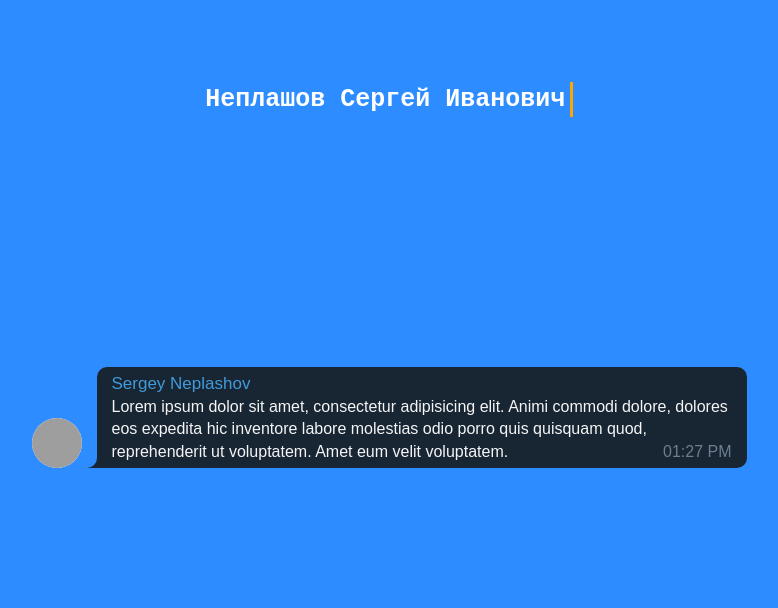
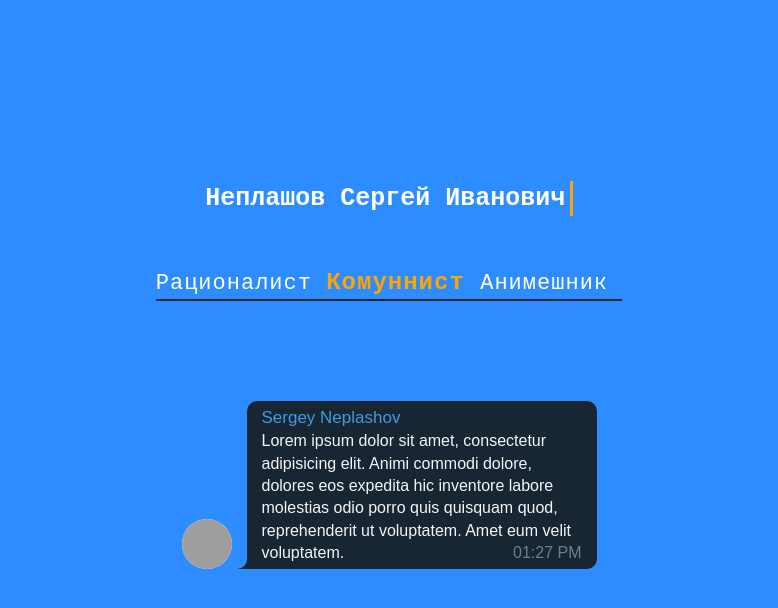
Before and after one commit to Znichu/home_one, a React (Create React App) app: page / in a window 1280 px wide. Shown: the top 608 px of the page, without its empty margins (251-1029 px from the left). Built offline with nearby package versions, Linux system fonts and the light colour scheme; grey boxes are pictures that could not be loaded.

Commit message:
added quality component

```diff
--- a/src/App.jsx
+++ b/src/App.jsx
@@ -2,11 +2,20 @@ import React from 'react';
 import './App.css';
 import DialogItem from "./сomponents/DialogItem/DialogItem";
 import FullName from "./сomponents/FullName/FullName";
+import Qualities from "./сomponents/Qualities/Qualities";
 
 function App() {
+
+
+    let qualities = [
+        {quality: 'рационалист', id: 1, className: ''},
+        {quality: 'комуннист', id: 2,  className: 'beautiful'},
+        {quality: 'анимешник', id: 3,  className: ''},
+    ];
     return (
         <div className="App">
             <FullName />
+            <Qualities qualities = {qualities} />
             <DialogItem />
         </div>
     );
--- a/src/сomponents/DialogItem/DialogItem.css
+++ b/src/сomponents/DialogItem/DialogItem.css
@@ -7,7 +7,7 @@
     flex-wrap: nowrap;
     justify-content: center;
     align-items: center;
-    margin: 250px;
+    margin: 50px;
 }
 
 .cloud {
@@ -15,7 +15,7 @@
     border-radius: 10px 10px 10px 0;
     padding: 5px 15px 5px 15px;
     position: relative;
-    max-width: 650px;
+    max-width: 350px;
 }
 
 .cloud:before {
--- a/src/сomponents/FullName/FullName.jsx
+++ b/src/сomponents/FullName/FullName.jsx
@@ -1,12 +1,13 @@
 import React from "react";
-import './FullName.css'
+import style from './FullName.module.css'
 
 
 class FullName extends React.Component {
     render = () => {
+
         return (
-            <div className="wrapper">
-                <h1 className="title">Неплашов Сергей Иванович</h1>
+            <div className={style.wrapper}>
+                <h1 className={style.title}>Неплашов Сергей Иванович</h1>
             </div>
         );
     }
--- a/src/сomponents/FullName/FullName.css
+++ b/src/сomponents/FullName/FullName.module.css
@@ -1,6 +1,9 @@
 * {
     padding: 0;
     margin: 0;
+}
+.qualities {
+    margin: 50px;
 }
 
 .wrapper{
--- /dev/null
+++ b/src/сomponents/Qualities/Qualities.jsx
@@ -0,0 +1,16 @@
+import React from "react";
+import style from './Qualities.module.css'
+import Quality from "./Quality/Quality";
+
+
+const Qualities = (props) => {
+    let quality = props.qualities.map(i => <Quality key={i.id}
+                        quality = {i.quality[0].toUpperCase() + i.quality.substring(1)} /> );
+
+    return (
+        <div className={style.qualities}>
+                {quality}
+        </div>
+    );
+}
+export default Qualities;
--- /dev/null
+++ b/src/сomponents/Qualities/Qualities.module.css
@@ -0,0 +1,11 @@
+.qualities {
+    margin: 50px;
+}
+.qualities {
+    display: inline-block;
+    color: white;
+    font-family: monospace;
+    font-size: 22px;
+    letter-spacing: 1px;
+    border-bottom: 2px solid #182533;
+}
--- /dev/null
+++ b/src/сomponents/Qualities/Quality/Quality.jsx
@@ -0,0 +1,12 @@
+import React from "react";
+import style from './Quality.module.css'
+
+const Quality = (props) => {
+    let theme = props.quality === "Комуннист" ? "beautiful" : "";
+    return (
+        <span className={style[theme]}>{props.quality}&nbsp;</span>
+        // <span className={style[props.theme]}>{props.quality}</span>
+    );
+}
+
+export default Quality;
--- /dev/null
+++ b/src/сomponents/Qualities/Quality/Quality.module.css
@@ -0,0 +1,5 @@
+.beautiful {
+    font-size: 24px;
+    font-weight: bold;
+    color: orange;
+}
```
